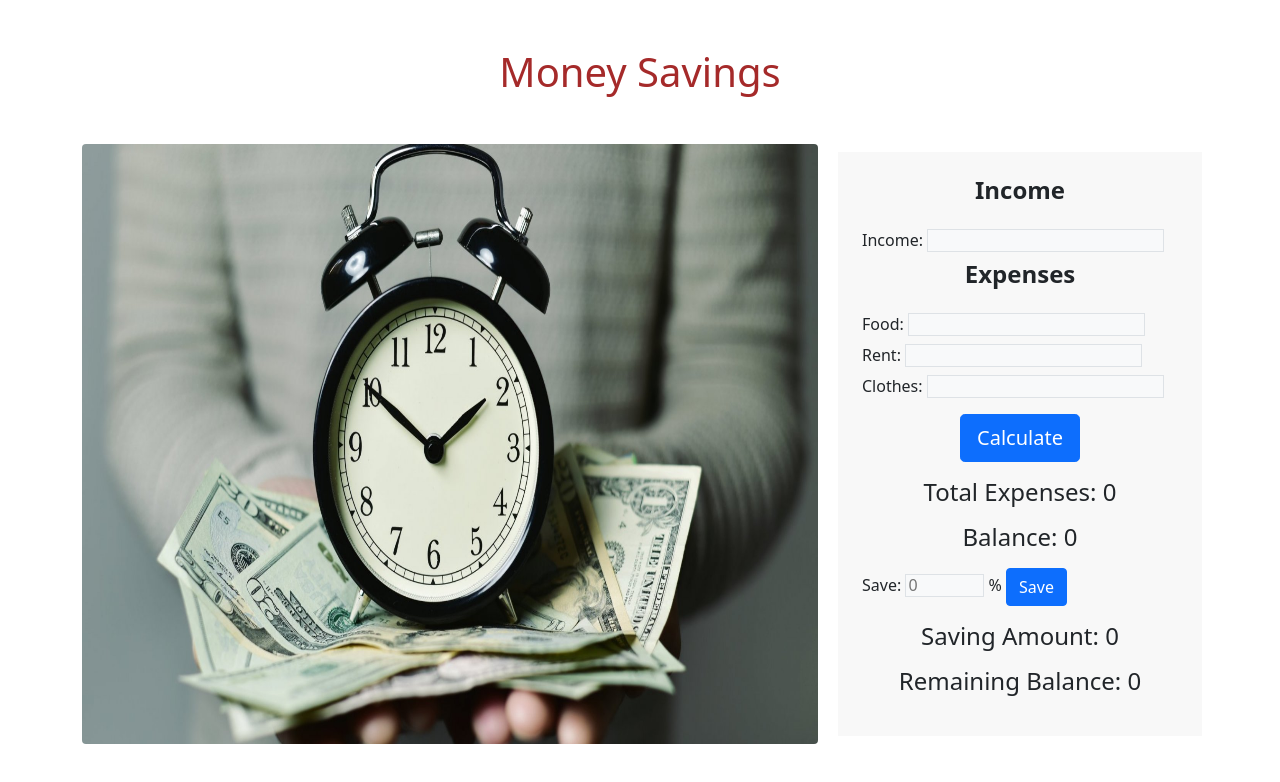
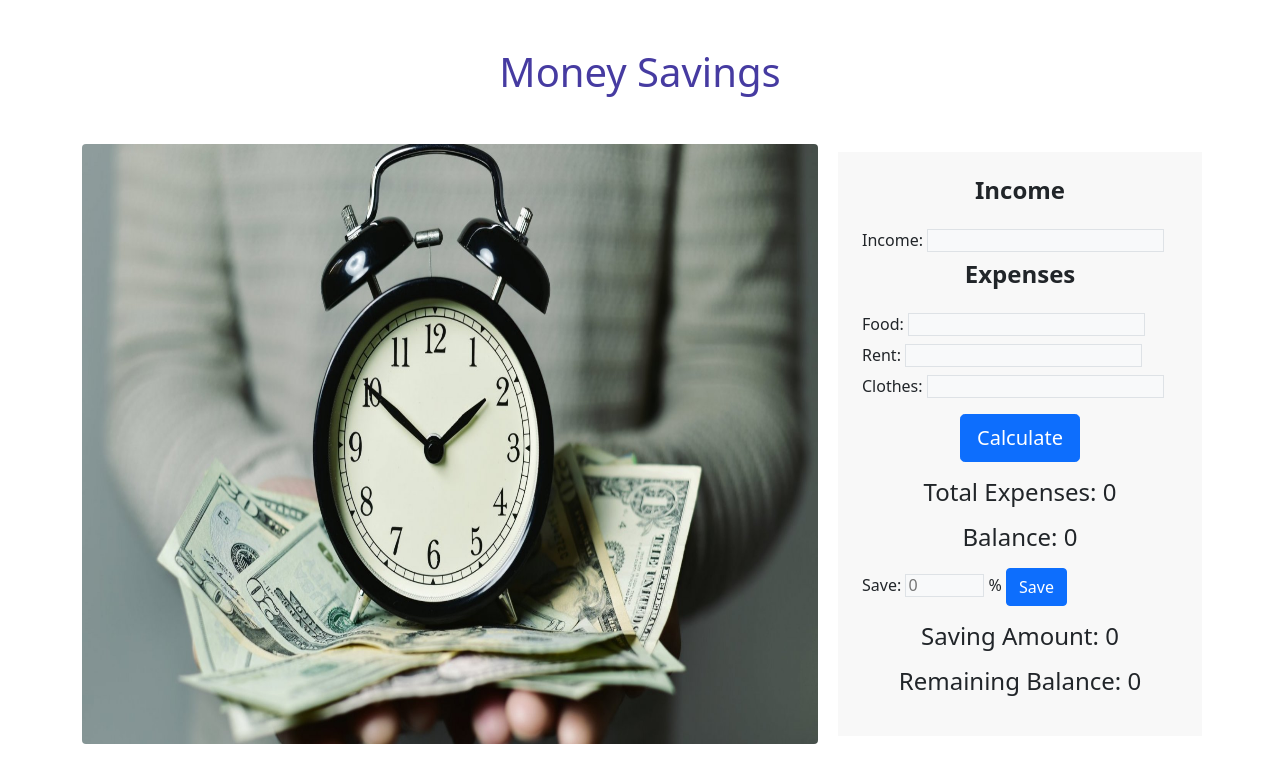
Before and after one commit to Hamidul-1/money-master, a plain HTML site: page index.html in a window 1280 px wide. Drawn offline with nearby package versions, Linux system fonts and the light colour scheme.

Commit message:
first commit

```diff
--- a/css/style.css
+++ b/css/style.css
@@ -1,5 +1,5 @@
 h1{
-    color: brown;
+    color: rgba(40, 28, 146, 0.863);
     text-align: center;
 }
 h2{
```
